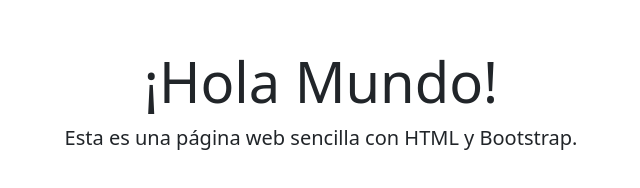
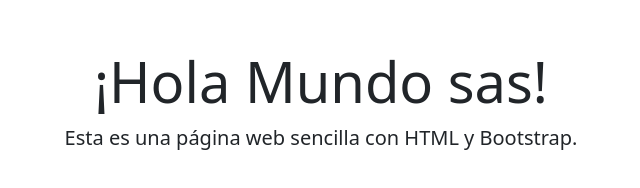
Before and after one commit to ALONSORGT1/start-front-end, a plain HTML site: page index.html in a window 1280 px wide. Shown: the whole page, without its empty margins (319-959 px from the left). Drawn offline with nearby package versions, Linux system fonts and the light colour scheme.

Commit message:
Cambio de nombre

```diff
--- a/index.html
+++ b/index.html
@@ -9,7 +9,7 @@
 </head>
 <body>
     <div class="container text-center mt-5">
-        <h1 class="display-4">¡Hola Mundo!</h1>
+        <h1 class="display-4">¡Hola Mundo sas!</h1>
         <p class="lead">Esta es una página web sencilla con HTML y Bootstrap.</p>
     </div>
 
```
